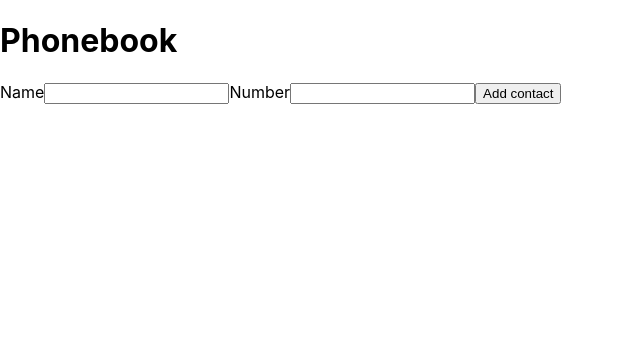
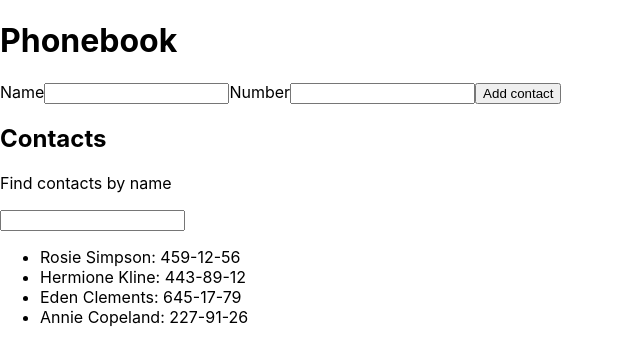
Before and after one commit to capricornus44/goit-react-hw-02-phonebook, a React (Create React App) app: page / in a window 1280 px wide. Shown: the top 364 px of the page, without its empty margins (0-640 px from the left). Built offline with nearby package versions, Linux system fonts and the light colour scheme.

Commit message:
Added the component 'Filter' and the opportunity to search for contacts

```diff
--- a/src/App.js
+++ b/src/App.js
@@ -1,6 +1,7 @@
 import React, { Component } from "react"
 import Form from "./components/Form"
 import ContactList from "./components/ContactList"
+import Filter from "./components/Filter"
 import { v4 as uuidv4 } from "uuid"
 
 class App extends Component {
@@ -8,7 +9,13 @@ class App extends Component {
   // numberInputId = uuidv4()
 
   state = {
-    contacts: [],
+    contacts: [
+      { id: "id-1", name: "Rosie Simpson", number: "459-12-56" },
+      { id: "id-2", name: "Hermione Kline", number: "443-89-12" },
+      { id: "id-3", name: "Eden Clements", number: "645-17-79" },
+      { id: "id-4", name: "Annie Copeland", number: "227-91-26" },
+    ],
+    filter: "",
   }
 
   handleAddContact = (data) => {
@@ -19,14 +26,31 @@ class App extends Component {
     }))
   }
 
+  handleFilter = (event) => {
+    const { value } = event.currentTarget
+    this.setState({ filter: value })
+  }
+
+  getMatchingContacts = () => {
+    const { contacts, filter } = this.state
+
+    const optimizedFilter = filter.toLowerCase()
+
+    return contacts.filter((contact) => contact.name.toLowerCase().includes(optimizedFilter))
+  }
+
   render() {
-    const { contacts } = this.state
+    const { contacts, filter } = this.state
+    const filteredContacts = this.getMatchingContacts()
 
     return (
       <>
         <h1>Phonebook</h1>
         <Form onSubmit={this.handleAddContact} />
-        <ContactList contacts={contacts} />
+
+        <h2>Contacts</h2>
+        <Filter value={filter} onChange={this.handleFilter} />
+        <ContactList contacts={filteredContacts} />
       </>
     )
   }
--- /dev/null
+++ b/src/components/Filter/Filter.jsx
@@ -0,0 +1,12 @@
+import css from "./Filter.module.css"
+
+const Filter = ({ filter, onChange }) => {
+  return (
+    <div className={css.section}>
+      <p className={css.title}>Find contacts by name</p>
+      <input className={css.filterInput} type="text" value={filter} onChange={onChange} />
+    </div>
+  )
+}
+
+export default Filter
--- /dev/null
+++ b/src/components/Filter/index.js
@@ -0,0 +1 @@
+export { default } from "./Filter"
--- a/src/components/Form/Form.jsx
+++ b/src/components/Form/Form.jsx
@@ -59,7 +59,7 @@ class Form extends Component {
           />
         </label>
 
-        <button type="submit" onAddContact={this.handleAddContact}>
+        <button type="submit" onSubmit={this.handleAddContact}>
           Add contact
         </button>
       </form>
```
Also changed, not shown: src/components/Filter/Filter.module.css (added).
